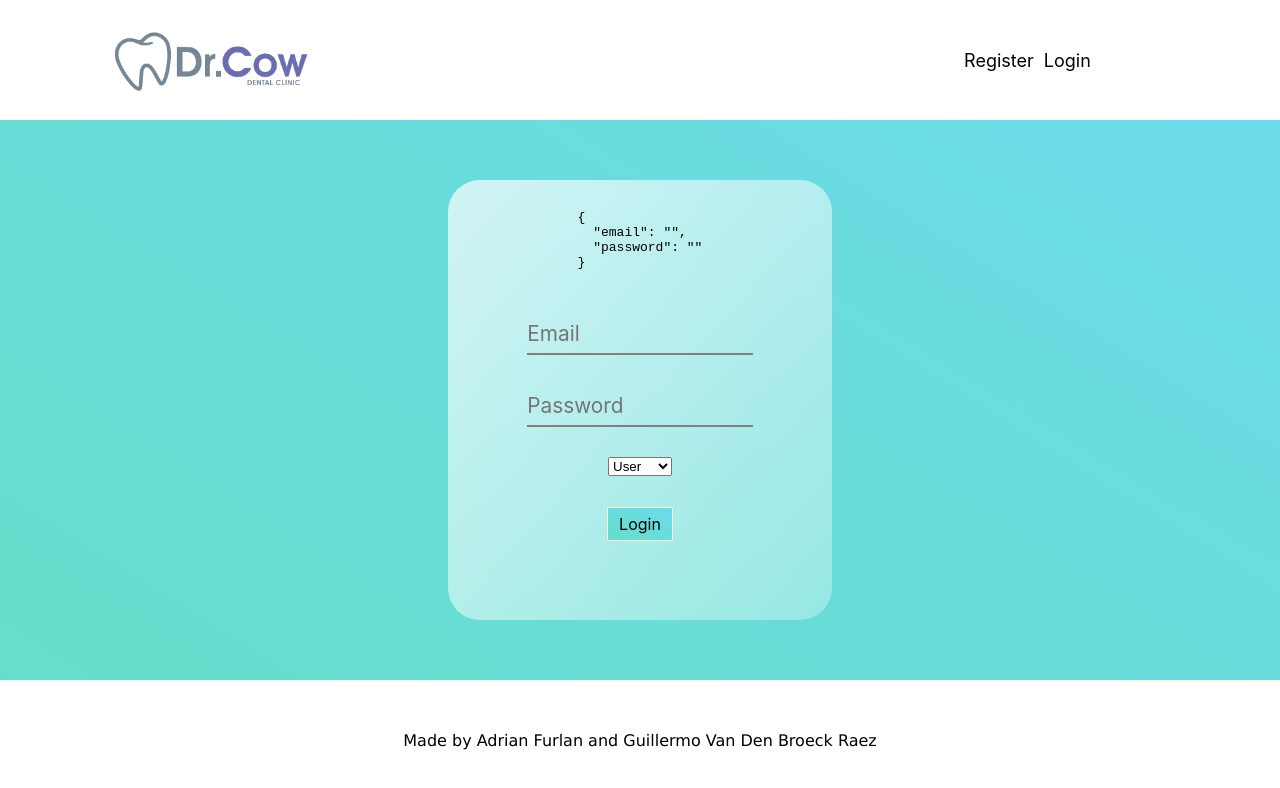
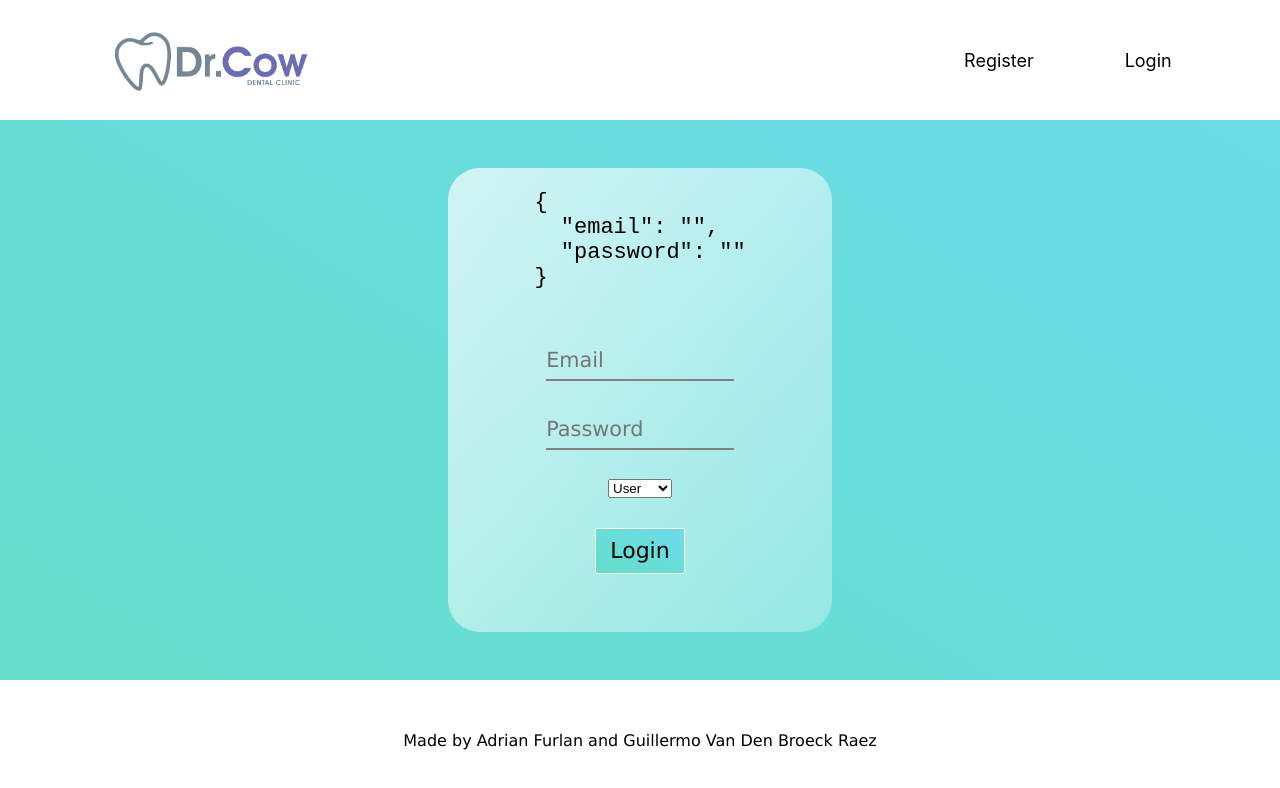
Before and after one commit to GuillermoRaez/clinicaDentalReact, a React (Create React App) app: page /login in a window 1280 px wide. Shown: the top 788 px of the page. Built offline with nearby package versions, Linux system fonts and the light colour scheme.

Commit message:
Last css fixes made.

```diff
--- a/src/components/Navbar/Navbar.css
+++ b/src/components/Navbar/Navbar.css
@@ -42,7 +42,7 @@
   width: 17vw;
   display: flex;
   align-items: center;
-  justify-content: left;
+  justify-content: space-between;
 }
 
 .NavLink:hover {
--- a/src/containers/Dentistregister/Dentistregister.css
+++ b/src/containers/Dentistregister/Dentistregister.css
@@ -0,0 +1,44 @@
+.main{
+    display: flex;
+    align-items: center;
+    justify-content: center;
+    height: 70vh;
+}
+
+.formulario {
+    display: flex;
+    flex-direction: column;
+    align-items: center;
+    justify-content: space-around;
+
+    background: white;
+    background: linear-gradient(to right bottom, rgba(255,255,255,0.7), rgba(255,255,255,0.3));
+    min-height: 55vh;
+    width: 30%;
+    border-radius: 2rem;
+}
+
+.inputBase {
+    font-family: inherit;
+    width: 70%;
+    border: 0;
+    border-bottom: 2px solid gray;
+    outline: 0;
+    font-size: 1.3rem;
+    color: black;
+    padding: 7px 0;
+    background: transparent;
+    transition: border-color 0.2s;
+}
+
+.sendButton {
+    display: flex;
+    align-items: center;
+    justify-content: center;
+    cursor: pointer;
+    background: linear-gradient(to right top, #65dfc9, #6cdbeb);
+    width: 4em;
+    height: 2em;
+    border: cornsilk 1px solid;
+    border-radius: 2px;
+}
--- a/src/containers/Dentistregister/Dentistregister.jsx
+++ b/src/containers/Dentistregister/Dentistregister.jsx
@@ -47,13 +47,14 @@ const Dentistregister = () => {
     return (
         <div>
             <Navbar></Navbar>
+            <div className="main">
         <div className="formulario">
 
             <input className="inputBase" type="text" name="firstname"
-            onChange={updateFormulario} placeholder="firstname"></input>
+            onChange={updateFormulario} placeholder="Firstname"></input>
 
             <input className="inputBase" type="text" name="lastname"
-            onChange={updateFormulario} placeholder="lastname"></input>
+            onChange={updateFormulario} placeholder="Lastname"></input>
 
             <input className="inputBase" type="email" name="email"
             onChange={updateFormulario} placeholder="Email"></input>
@@ -62,9 +63,10 @@ const Dentistregister = () => {
             onChange={updateFormulario} placeholder="Password"></input>
 
             <input className="inputBase" type="text" name="specialty"
-            onChange={updateFormulario} placeholder="specialty"></input>
+            onChange={updateFormulario} placeholder="Specialty"></input>
 
-            <div className="botonCuco" onClick={()=>ejecutaRegistro()}>Enviar</div>
+            <div className="sendButton" onClick={()=>ejecutaRegistro()}>Enviar</div>
+        </div>
         </div>
         <Footbar></Footbar>
     </div>
--- a/src/containers/Home/Home.css
+++ b/src/containers/Home/Home.css
@@ -3,4 +3,7 @@
     align-items: center;
     justify-content: center;
     height: 70vh;
+
+    font-size: 22px;
+    font-family: Verdana, Geneva, Tahoma, sans-serif;
 }
--- a/src/containers/Home/Home.jsx
+++ b/src/containers/Home/Home.jsx
@@ -10,6 +10,7 @@ const Home = () => {
     <div>
         <Navbar></Navbar>
         <div className="main">
+            Welcome to Adrian's and Guillermo's Dental Clinic
         </div>
         <Footbar></Footbar>
     </div>
--- a/src/containers/Userregister/Userregister.css
+++ b/src/containers/Userregister/Userregister.css
@@ -9,7 +9,7 @@
     display: flex;
     flex-direction: column;
     align-items: center;
-    justify-content: center;
+    justify-content: space-around;
 
     background: white;
     background: linear-gradient(to right bottom, rgba(255,255,255,0.7), rgba(255,255,255,0.3));
@@ -31,11 +31,14 @@
     transition: border-color 0.2s;
 }
 
-/* .form__label {
-    position: absolute;
-    top: 0;
-    display: block;
-    transition: 0.2s;
-    font-size: 1rem;
-    color: $gray;
-  } */
+.sendButton {
+    display: flex;
+    align-items: center;
+    justify-content: center;
+    cursor: pointer;
+    background: linear-gradient(to right top, #65dfc9, #6cdbeb);
+    width: 4em;
+    height: 2em;
+    border: cornsilk 1px solid;
+    border-radius: 2px;
+}
--- a/src/containers/Userregister/Userregister.jsx
+++ b/src/containers/Userregister/Userregister.jsx
@@ -75,7 +75,7 @@ const Userregister = () => {
                 <input className="inputBase" type="text" name="address"
                 onChange={updateFormulario} placeholder="Address"></input>
 
-                <div className="botonCuco" onClick={()=>ejecutaRegistro()}>Enviar</div>
+                <div className="sendButton" onClick={()=>ejecutaRegistro()}>Enviar</div>
             </div>
         </div>
         <Footbar></Footbar>
```
Also changed, not shown: src/components/DataUser/DataUser.jsx (added, +47 -0 lines), src/components/DataUser/DataUser.css (added).
